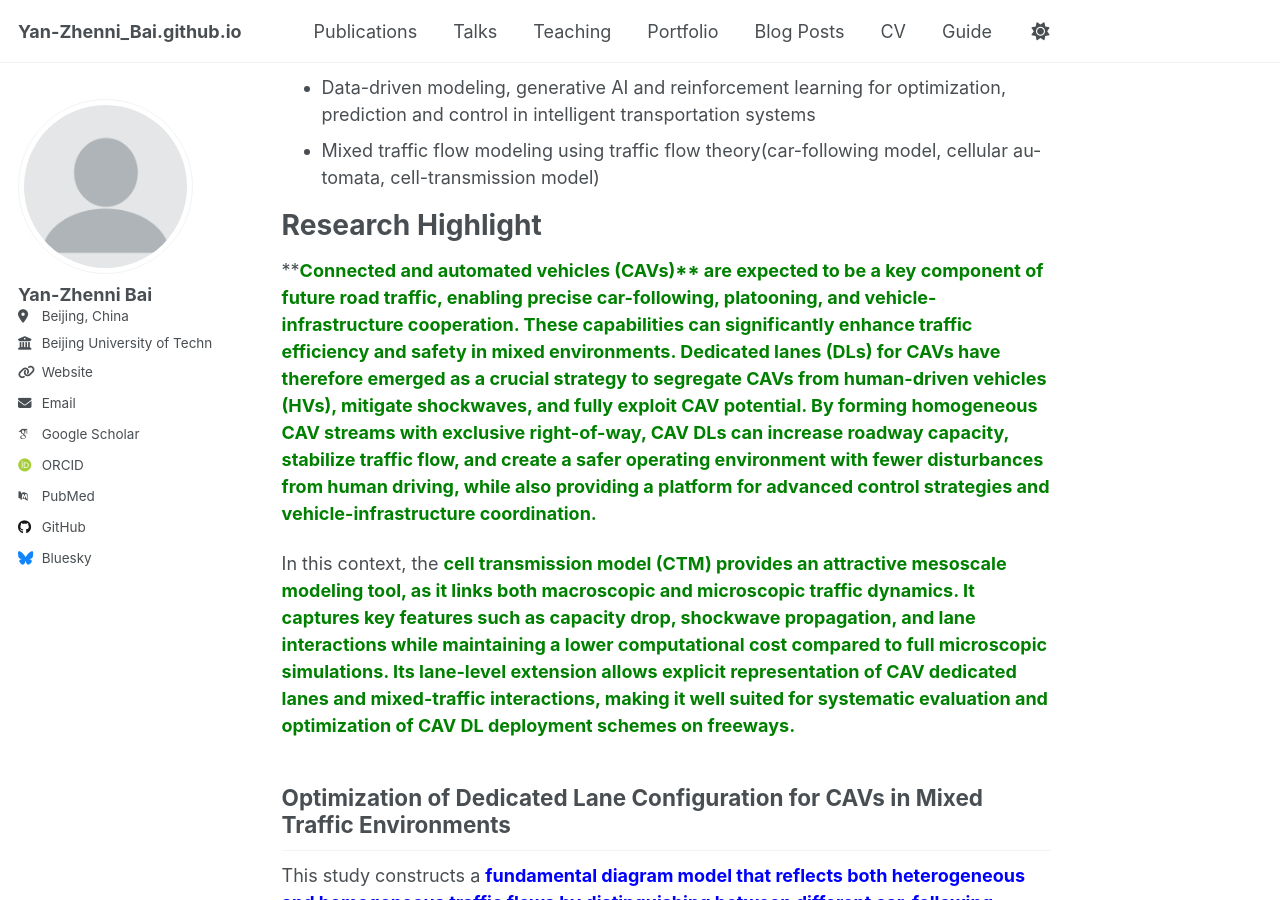
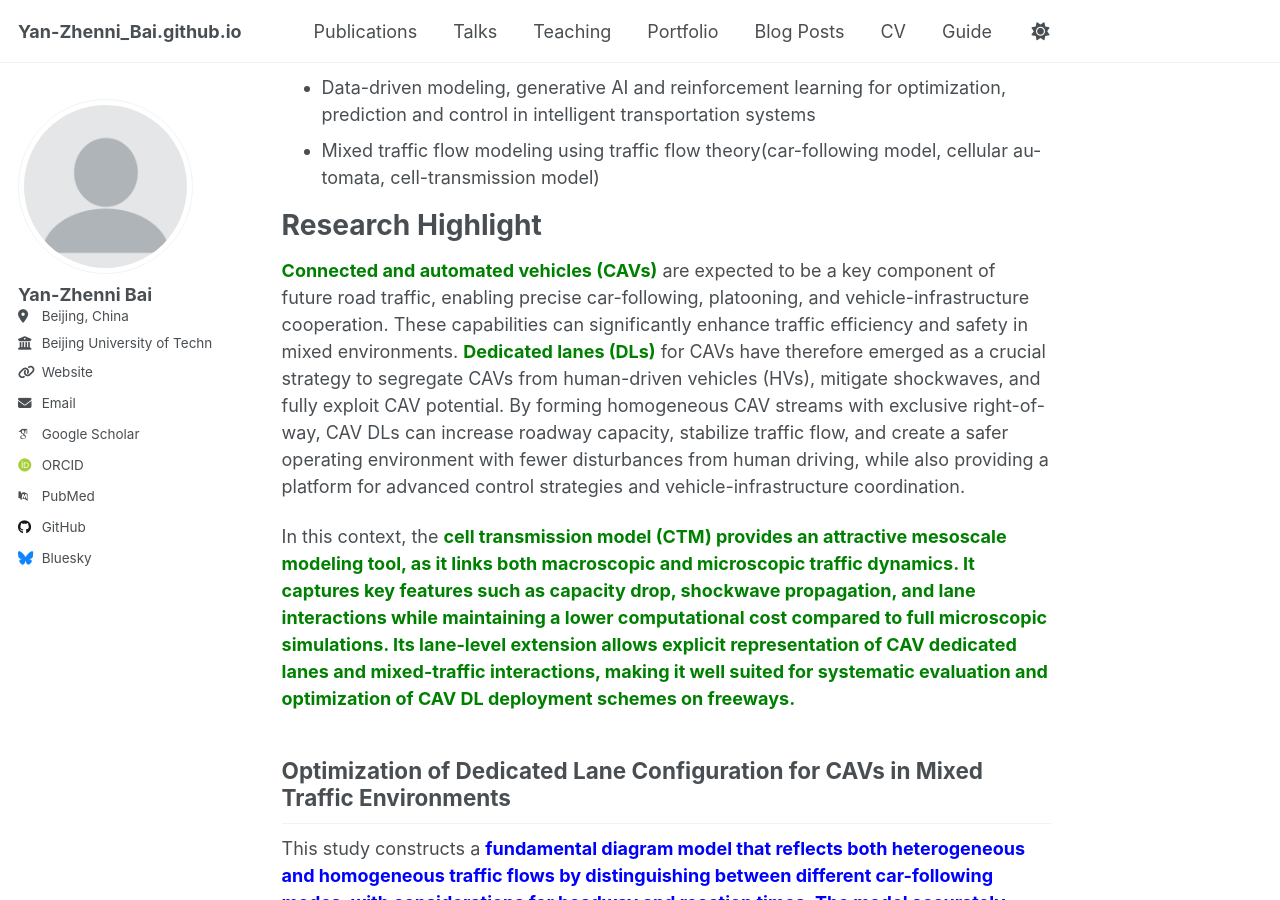
Before and after one commit to Yzn-Bai/Yan-Zhenni_Bai.github.io, a Jekyll site: the page built from _pages/about.md, in a window 1280 px wide and 900 px high, scrolled down 500 px. Built offline with Jekyll 4.4.1, drawn with Linux system fonts in a browser that asks for light colours; some web fonts are replaced; a script that is not in the unit is left out.

Commit message:
Update about.md

```diff
--- a/_pages/about.md
+++ b/_pages/about.md
@@ -22,7 +22,7 @@ Research Interests
 
 Research Highlight
 ======
-  **<span style="color:green; font-weight: bold;">Connected and automated vehicles (CAVs)<span style="color:green; font-weight: bold;">** are expected to be a key component of future road traffic, enabling precise car-following, platooning, and vehicle-infrastructure cooperation. These capabilities can significantly enhance traffic efficiency and safety in mixed environments. **<span style="color:green; font-weight: bold;">Dedicated lanes (DLs)</span>** for CAVs have therefore emerged as a crucial strategy to segregate CAVs from human-driven vehicles (HVs), mitigate shockwaves, and fully exploit CAV potential. By forming homogeneous CAV streams with exclusive right-of-way, CAV DLs can increase roadway capacity, stabilize traffic flow, and create a safer operating environment with fewer disturbances from human driving, while also providing a platform for advanced control strategies and vehicle-infrastructure coordination.
+  <span style="color:green; font-weight: bold;">Connected and automated vehicles (CAVs)</span> are expected to be a key component of future road traffic, enabling precise car-following, platooning, and vehicle-infrastructure cooperation. These capabilities can significantly enhance traffic efficiency and safety in mixed environments. <span style="color:green; font-weight: bold;">Dedicated lanes (DLs)</span> for CAVs have therefore emerged as a crucial strategy to segregate CAVs from human-driven vehicles (HVs), mitigate shockwaves, and fully exploit CAV potential. By forming homogeneous CAV streams with exclusive right-of-way, CAV DLs can increase roadway capacity, stabilize traffic flow, and create a safer operating environment with fewer disturbances from human driving, while also providing a platform for advanced control strategies and vehicle-infrastructure coordination.
 
   In this context, the <span style="color:green; font-weight: bold;">cell transmission model (CTM)<span style="color:green; font-weight: bold;"> provides an attractive mesoscale modeling tool, as it links both macroscopic and microscopic traffic dynamics. It captures key features such as capacity drop, shockwave propagation, and lane interactions while maintaining a lower computational cost compared to full microscopic simulations. Its lane-level extension allows explicit representation of CAV dedicated lanes and mixed-traffic interactions, making it well suited for systematic evaluation and optimization of CAV DL deployment schemes on freeways.
 
```
